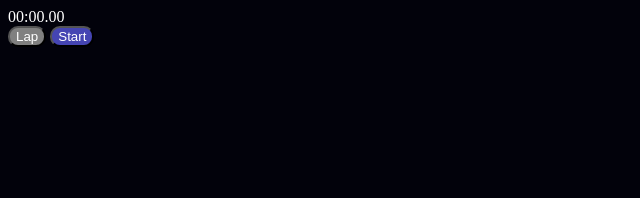
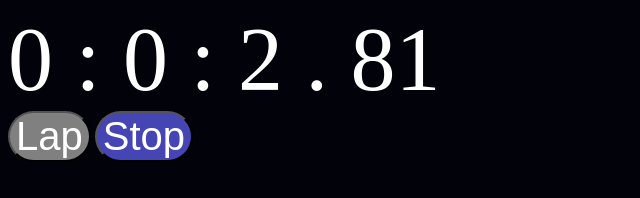
Before and after one commit to CSI-Trainee-2023/Stopwatch_AyushGupta, a plain HTML site: page index.html in a window 1280 px wide. Both pictures are taken after a click on the button "Start". Shown: the whole page, without its empty margins (0-640 px from the left). Drawn offline with Linux system fonts and the light colour scheme.

Commit message:
StopWatch created (without design)

```diff
--- a/index.html
+++ b/index.html
@@ -1,14 +1,29 @@
 <!DOCTYPE html>
 <html lang="en">
+
 <head>
     <meta charset="UTF-8">
     <meta name="viewport" content="width=device-width, initial-scale=1.0">
     <title>StopWatch</title>
     <link rel="stylesheet" href="style.css">
+    <script defer src="script.js"></script>
 </head>
+
 <body>
-    <div class="stopwatch">00:00.00</div>
-    <button id="lapReset">Lap</button>
-    <button id="startStop">Start</button>
+    <div id="stopWatch">
+        <div id="watch">
+            <span id="hour">00</span>
+            <span>:</span>
+            <span id="minute">00</span>
+            <span>:</span>
+            <span id="second">00</span>
+            <span>.</span>
+            <span id="millisecond">00</span>
+        </div>
+        <button id="lapReset" onclick="lapReset()">Lap</button>
+        <button id="startStopResume" onclick="startStopResume()">Start</button>
+        <p id="laps"></p>
+    </div>
 </body>
+
 </html>
--- /dev/null
+++ b/script.js
@@ -0,0 +1,81 @@
+let run = false;
+let isRunning = false;
+let milliSecond = 0;
+let second = 0;
+let minute = 0;
+let hour = 0;
+let timer = false;
+let lap="";
+document.getElementById("lapReset").disabled = true;
+
+function startStopResume() {
+    if (isRunning == false && run == false) {
+        isRunning = true;
+        run = true;
+        timer = true;
+        document.getElementById("startStopResume").textContent = "Stop";
+        document.getElementById("lapReset").disabled = false;
+        timing();
+    }
+    else if (isRunning == true && run == true) {
+        timer = false;
+        isRunning = false;
+        document.getElementById("startStopResume").textContent = "Resume";
+        document.getElementById("lapReset").textContent = "Reset";
+    }
+    else {
+        run = true;
+        timer = true;
+        isRunning = true;
+        document.getElementById("lapReset").textContent = "Lap";
+        document.getElementById("startStopResume").textContent = "Stop";
+        timing();
+    }
+}
+
+function lapReset() {
+    if (isRunning == false) {
+        timer=false;
+        run=false;
+        milliSecond = 0;
+        second = 0;
+        minute = 0;
+        hour = 0;
+        document.getElementById("hour").innerHTML = "00";
+        document.getElementById("minute").innerHTML = "00";
+        document.getElementById("second").innerHTML = "00";
+        document.getElementById("millisecond").innerHTML = "00";
+        document.getElementById("laps").innerHTML="";
+        document.getElementById("startStopResume").textContent = "Start";
+        document.getElementById("lapReset").textContent = "Lap";
+    }
+    else{
+        lap=hour+":"+minute+":"+second+"."+milliSecond;
+        document.getElementById("laps").innerHTML+=(lap+"<br>");
+    }
+}
+
+
+function timing() {
+    if (timer == true) {
+        milliSecond = milliSecond + 1;
+        if (milliSecond == 100) {
+            milliSecond = 0;
+            second++;
+        }
+        if (second == 60) {
+            second = 0;
+            minute++;
+        }
+        if (minute == 60) {
+            second = 0;
+            minute = 0;
+            hour++;
+        }
+        document.getElementById("hour").innerHTML = hour;
+        document.getElementById("minute").innerHTML = minute;
+        document.getElementById("second").innerHTML = second;
+        document.getElementById("millisecond").innerHTML = milliSecond;
+        setTimeout("timing()", 10);
+    }
+}
--- a/style.css
+++ b/style.css
@@ -1,16 +1,32 @@
-body{
+body {
     background-color: rgb(2, 2, 11);
+    justify-content: center;
+    align-items: center;
+    height: 96vh;
 }
-.stopwatch{
+
+#watch {
     color: white;
+    font-size: 90px;
 }
-button{
+
+button {
     color: white;
-    border-radius: 10px;
+    border-radius: 90px;
+    font-size: 40px;
 }
-#startStop{
+
+button:hover {
+    cursor: pointer;
+}
+
+#startStopResume {
     background-color: rgb(69, 69, 179);
 }
-#lapReset{
+
+#lapReset {
     background-color: gray;
 }
+#laps{
+    color:white;
+}
```
